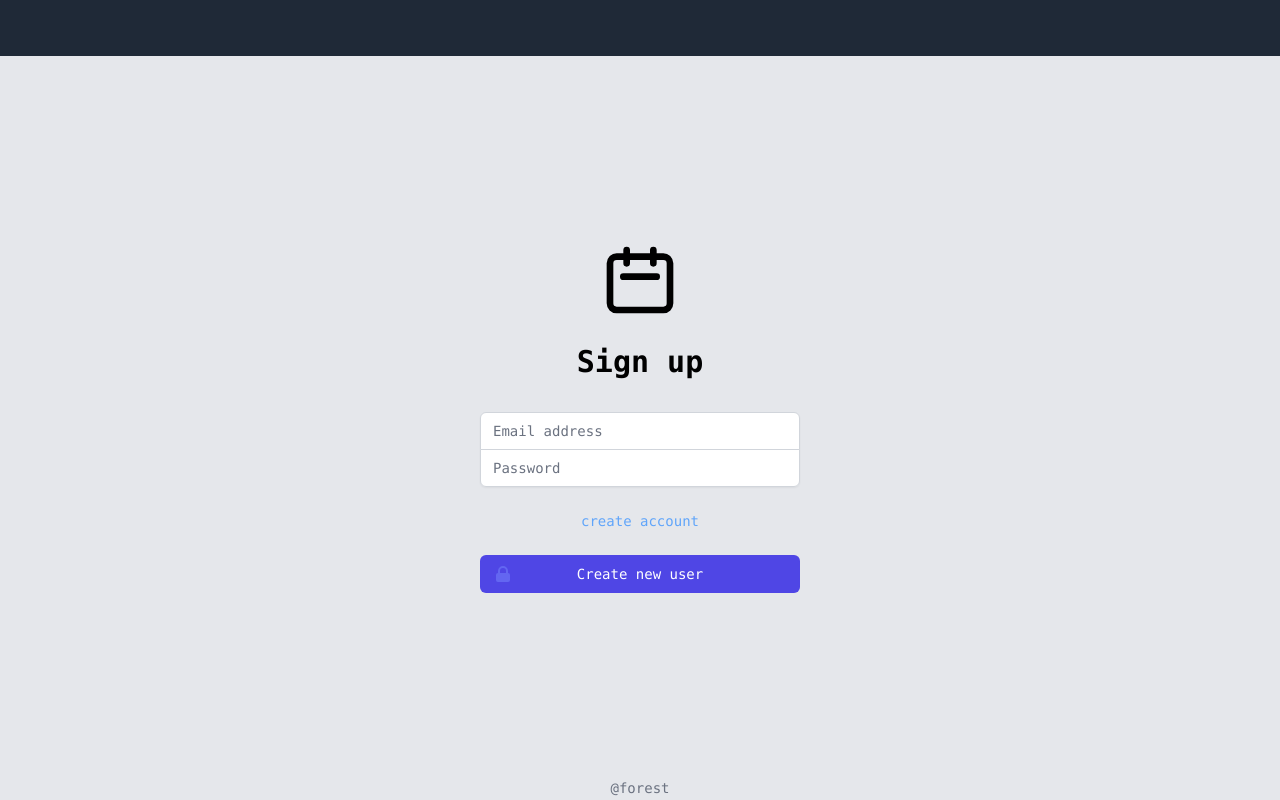
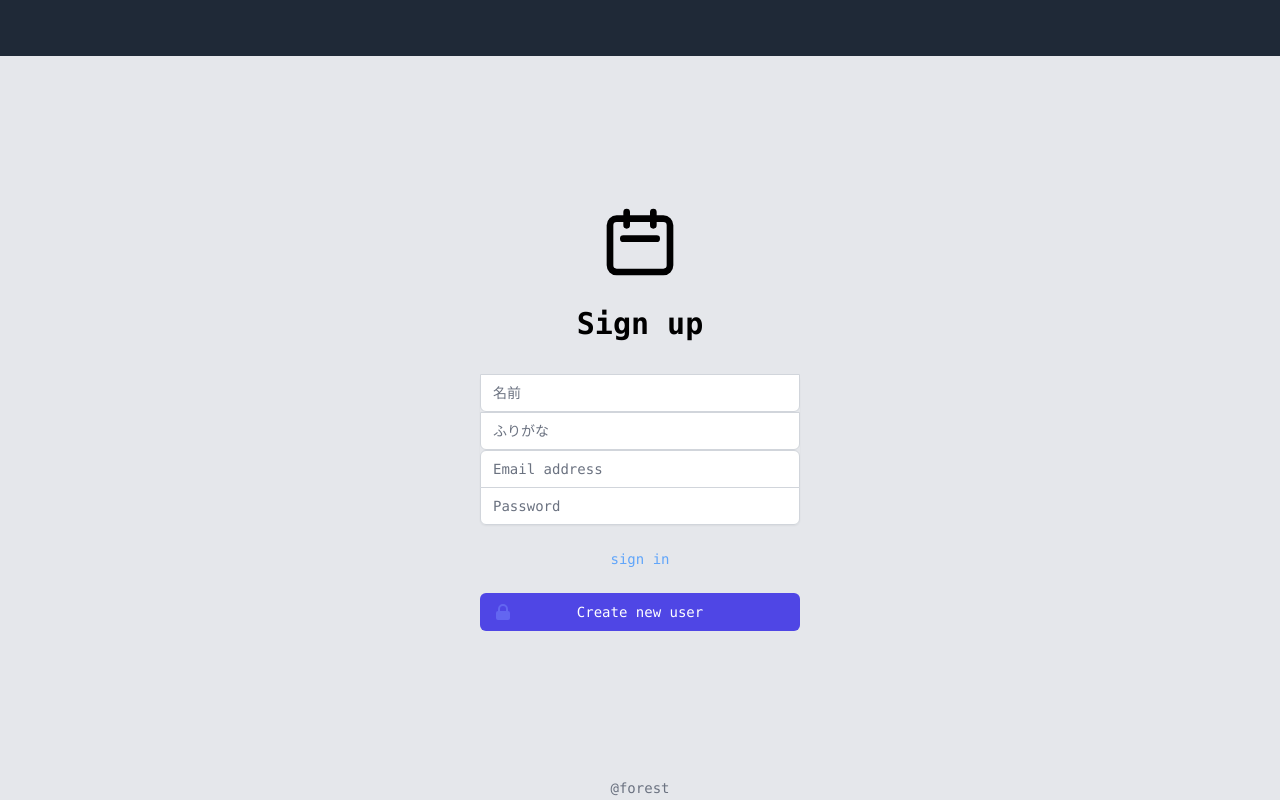
Before and after one commit to sugar-cat7/ReservationApp-front, a Next.js app: page / in a window 1280 px wide. Both pictures are taken after a click on the element "create account". Built offline with nearby package versions, Linux system fonts and the light colour scheme.

Commit message:
[add] Connect to login and user creation endpoints

```diff
--- a/src/components/Auth.tsx
+++ b/src/components/Auth.tsx
@@ -1,17 +1,74 @@
 import { useState } from 'react';
 import { useRouter } from 'next/router';
+import { useCookies } from 'react-cookie';
 
 const Auth: React.FC = () => {
   const router = useRouter();
-  const [email, setEmail] = useState('');
-  const [password, setPassword] = useState('');
-  const [isLogin, setIsLogin] = useState(true);
+  const [name, setName] = useState<string>('');
+  const [kana, setKana] = useState<string>('');
+  const [email, setEmail] = useState<string>('');
+  const [password, setPassword] = useState<string>('');
+  const [isLogin, setIsLogin] = useState<boolean>(true);
+  const [_, setCookie] = useCookies(['access_token']);
 
-  //TODO add cookie https://github.com/reactivestack/cookies/tree/master/packages/react-cookie
-  const authUser = (e: React.MouseEvent<HTMLFormElement>) => {
+  const login = async () => {
+    try {
+      await fetch(`${process.env.NEXT_PUBLIC_API_ROOT}/api/login/`, {
+        method: 'POST',
+        body: JSON.stringify({ email: email, password: password }),
+        // mode: 'cors',
+        headers: {
+          'Content-Type': 'application/json',
+        },
+      })
+        .then((res) => {
+          if (res.status === 400) {
+            throw 'authentication failed';
+          } else if (res.ok) {
+            const token = res.headers.get('X-Authentication-Token');
+            return token;
+          }
+        })
+        .then((token) => {
+          const options = { path: '/' };
+          setCookie('access_token', token, options);
+        });
+      router.push('/select-group');
+    } catch {
+      (err: string) => {
+        alert(err);
+      };
+    }
+  };
+
+  const authUser = async (e: React.MouseEvent<HTMLFormElement>) => {
     e.preventDefault();
-    router.push('/select-group');
+
+    if (isLogin) {
+      login();
+    } else {
+      try {
+        await fetch(`${process.env.NEXT_PUBLIC_API_ROOT}/api/user/`, {
+          method: 'POST',
+          body: JSON.stringify({ name: name, kana: kana, email: email, password: password }),
+          headers: {
+            'Content-Type': 'application/json',
+          },
+        }).then((res) => {
+          if (res.status === 400) {
+            throw 'authentication failed';
+          }
+        });
+
+        login();
+      } catch {
+        (err: string) => {
+          alert(err);
+        };
+      }
+    }
   };
+
   return (
     <div className="max-w-md w-full space-y-8">
       <div>
@@ -37,6 +94,38 @@ const Auth: React.FC = () => {
         <input type="hidden" name="remember" value="true" />
         <div className="rounded-md shadow-sm -space-y-px">
           <div>
+            {!isLogin && (
+              <>
+                <div>
+                  <input
+                    name="name"
+                    type="text"
+                    autoComplete="name"
+                    required
+                    className="appearance-none rounded-none relative block w-full px-3 py-2 border border-gray-300 placeholder-gray-500 text-gray-900 rounded-b-md focus:outline-none focus:ring-indigo-500 focus:border-indigo-500 focus:z-10 sm:text-sm"
+                    placeholder="名前"
+                    value={name}
+                    onChange={(e) => {
+                      setName(e.target.value);
+                    }}
+                  />
+                </div>
+                <div>
+                  <input
+                    name="kana"
+                    type="text"
+                    autoComplete="kana"
+                    required
+                    className="appearance-none rounded-none relative block w-full px-3 py-2 border border-gray-300 placeholder-gray-500 text-gray-900 rounded-b-md focus:outline-none focus:ring-indigo-500 focus:border-indigo-500 focus:z-10 sm:text-sm"
+                    placeholder="ふりがな"
+                    value={kana}
+                    onChange={(e) => {
+                      setKana(e.target.value);
+                    }}
+                  />
+                </div>
+              </>
+            )}
             <input
               name="email"
               type="text"
@@ -72,7 +161,7 @@ const Auth: React.FC = () => {
               onClick={() => setIsLogin(!isLogin)}
               className="cursor-pointer font-medium text-blue-400 hover:text-indigo-500"
             >
-              create account
+              {isLogin ? 'create account' : 'sign in'}
             </span>
           </div>
         </div>
--- a/src/components/Layout.tsx
+++ b/src/components/Layout.tsx
@@ -1,4 +1,5 @@
 import Head from 'next/head';
+import { CookiesProvider } from 'react-cookie';
 
 type Props = {
   title: string;
@@ -6,6 +7,7 @@ type Props = {
 
 const Layout: React.FC<Props> = ({ children, title = 'default title' }) => {
   return (
+    <CookiesProvider>
       <div className="flex justify-center items-center flex-col min-h-screen text-black font-mono bg-gray-200">
         <Head>
           <title>{title}</title>
@@ -20,6 +22,7 @@ const Layout: React.FC<Props> = ({ children, title = 'default title' }) => {
           @forest
         </footer>
       </div>
+    </CookiesProvider>
   );
 };
 
```
Also changed, not shown: 1 other file (tests, documents, lock files or other folders). Lines whose indentation alone changed are shown as unchanged.
